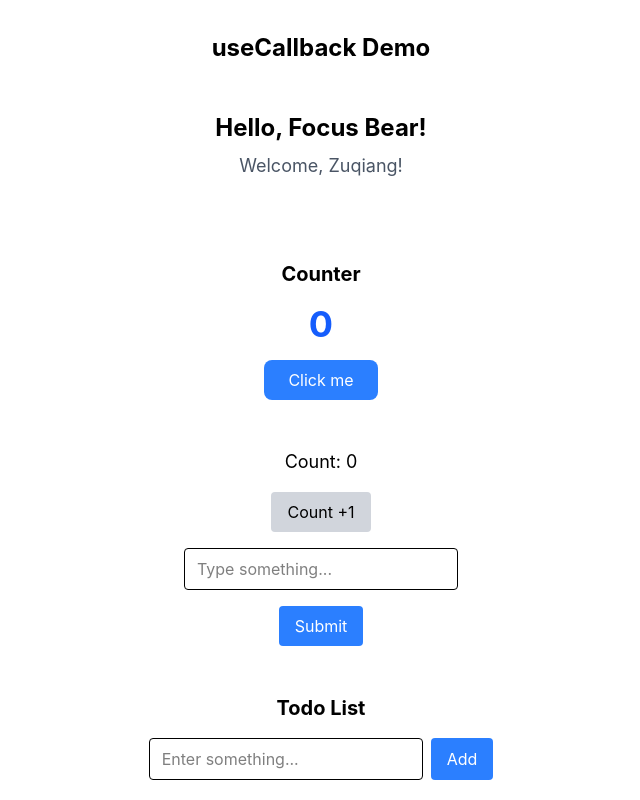
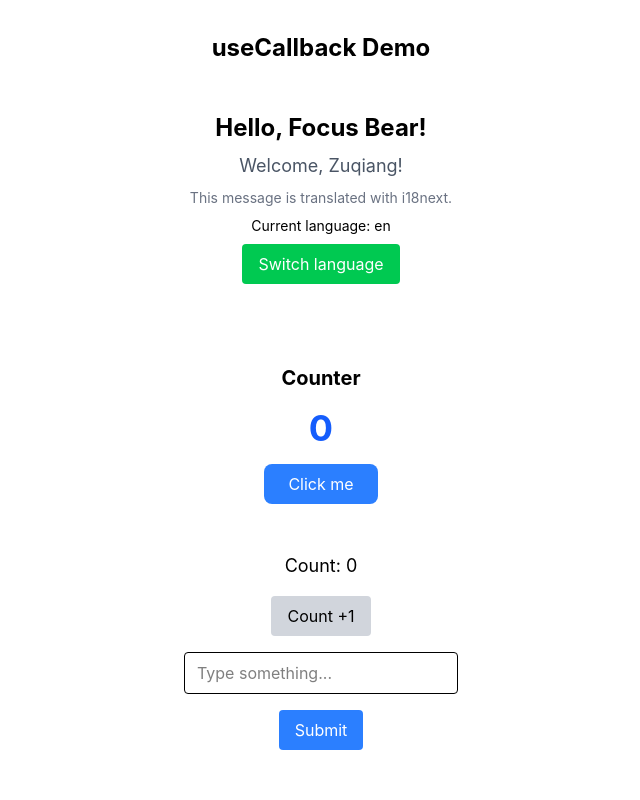
Before and after one commit to zuqiang-Yu/Zuqiang-Yu-interm-repo, a React (Vite) app in the folder Intern_onboarding_files/onboarding-task-test-project/: page / in a window 1280 px wide. Shown: the top 800 px of the page, without its empty margins (319-959 px from the left). Built offline with nearby package versions, Linux system fonts and the light colour scheme.

Commit message:
[doc]: reflection
Ref:#21

```diff
--- a/Intern_onboarding_files/onboarding-task-test-project/src/HelloWorld.jsx
+++ b/Intern_onboarding_files/onboarding-task-test-project/src/HelloWorld.jsx
@@ -1,9 +1,25 @@
 /* eslint-disable react/prop-types */
+import { useTranslation } from 'react-i18next';
+
 function HelloWorld({ name }) {
+  const { t, i18n } = useTranslation();
+
+  const toggleLanguage = () => {
+    i18n.changeLanguage(i18n.language === 'en' ? 'es' : 'en');
+  };
+
   return (
     <div className="flex flex-col items-center gap-2 p-8">
-      <h1 className="text-2xl font-bold">Hello, Focus Bear!</h1>
-      <p className="text-lg text-gray-600">Welcome, {name}!</p>
+      <h1 className="text-2xl font-bold">{t('greeting')}</h1>
+      <p className="text-lg text-gray-600">{t('welcome', { name })}</p>
+      <p className="text-sm text-gray-500">{t('description')}</p>
+      <p className="text-sm">{t('currentLanguage', { lng: i18n.language })}</p>
+      <button
+        onClick={toggleLanguage}
+        className="px-4 py-2 bg-green-500 text-white rounded"
+      >
+        {t('switchLanguage')}
+      </button>
     </div>
   );
 }
--- /dev/null
+++ b/Intern_onboarding_files/onboarding-task-test-project/src/i18n.js
@@ -0,0 +1,18 @@
+import i18n from 'i18next';
+import { initReactI18next } from 'react-i18next';
+import en from './locales/en.json';
+import es from './locales/es.json';
+
+i18n.use(initReactI18next).init({
+  resources: {
+    en: { translation: en },
+    es: { translation: es },
+  },
+  lng: 'en', // default language
+  fallbackLng: 'en', // used when a key is missing in the current language
+  interpolation: {
+    escapeValue: false, // React already escapes values to prevent XSS
+  },
+});
+
+export default i18n;
--- /dev/null
+++ b/Intern_onboarding_files/onboarding-task-test-project/src/locales/en.json
@@ -0,0 +1,7 @@
+{
+  "greeting": "Hello, Focus Bear!",
+  "welcome": "Welcome, {{name}}!",
+  "description": "This message is translated with i18next.",
+  "switchLanguage": "Switch language",
+  "currentLanguage": "Current language: {{lng}}"
+}
--- /dev/null
+++ b/Intern_onboarding_files/onboarding-task-test-project/src/locales/es.json
@@ -0,0 +1,7 @@
+{
+  "greeting": "¡Hola, Focus Bear!",
+  "welcome": "¡Bienvenido, {{name}}!",
+  "description": "Este mensaje está traducido con i18next.",
+  "switchLanguage": "Cambiar idioma",
+  "currentLanguage": "Idioma actual: {{lng}}"
+}
--- a/Intern_onboarding_files/onboarding-task-test-project/src/main.jsx
+++ b/Intern_onboarding_files/onboarding-task-test-project/src/main.jsx
@@ -2,6 +2,7 @@ import { StrictMode } from 'react';
 import { createRoot } from 'react-dom/client';
 import { Provider } from 'react-redux';
 import store from './store';
+import './i18n';
 import './index.css';
 import App from './App.jsx';
 
```
Also changed, not shown: 1 other file (tests, documents, lock files or other folders).
